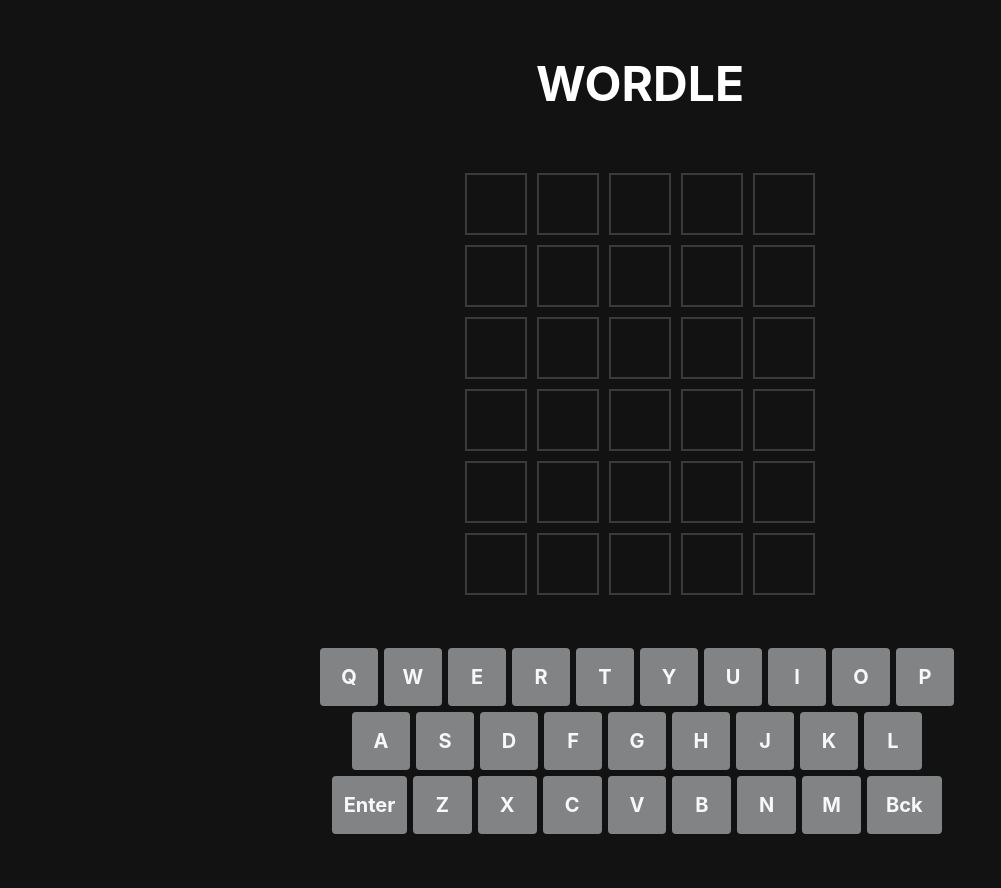
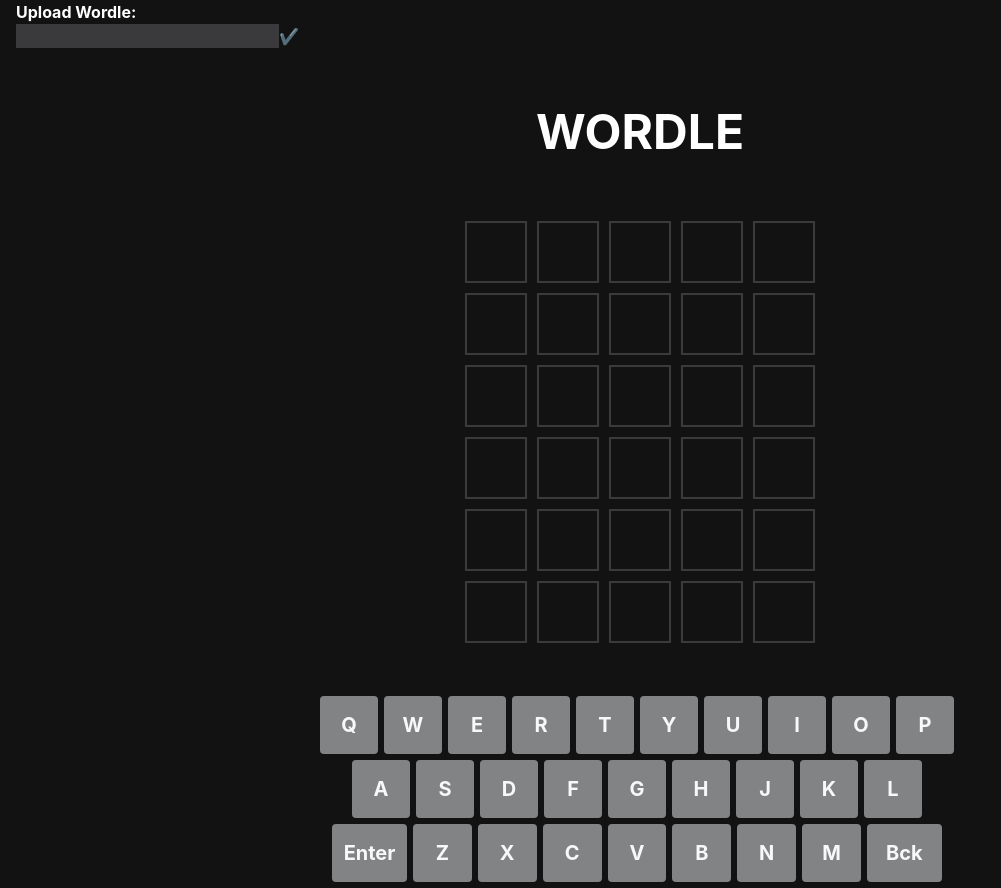
Before and after one commit to LeslieC21/wordle, a React (Vite) app: page / in a window 1280 px wide. Shown: the whole page, without its empty margins (0-1001 px from the left). Before the commit the page ends 840 px from the top, so only its background shows below. Built offline with nearby package versions, Linux system fonts and the light colour scheme; no server answers.

Commit message:
Added Upload Word

```diff
--- a/src/App.tsx
+++ b/src/App.tsx
@@ -22,6 +22,7 @@
   const [guessLetterCount, setLetterCount] = useState(0);
   const [gameOver, setPlayerWon] = useState({ gameOver: false, won: true });
   const keyboardRef = useRef<KeyboardRef>(null);
+  const encodedWord: string = btoa(selectedWord);
 
   function fetchNewWord() {
     getWord()
@@ -125,7 +126,10 @@
 
   function keySelected(key: string) {
     const isLetter = /^[a-zA-Z]$/.test(key);
-    if (isLetter) {
+    const inputEle = document.getElementById("wordleInput") as HTMLInputElement;
+    const isFocused = (document.activeElement === inputEle);
+
+    if (isLetter && !isFocused) {
       setGameboard((prevGB) =>
         prevGB.map((row, rowIndex) =>
           rowIndex === guessCount
@@ -185,8 +189,29 @@
     };
   }, [guessCount, guessLetterCount, gameboard, selectedWord]);
 
+  function uploadWordle() {
+    const inputEle = document.getElementById('wordleInput') as HTMLInputElement;
+    const encodedWord = inputEle.value;
+    const decodedWord = atob(encodedWord);
+
+    setWord(decodedWord);
+    setGuessCount(0);
+    setLetterCount(0);
+    setPlayerWon({ gameOver: false, won: false });
+    setGameboard(createGameBoard());
+    keyboardRef.current?.playAgain();
+    console.log(selectedWord);
+
+    inputEle.value = "";
+  }
+
   return (
     <>
+    <div className="ml-[1em]">
+      <p>Upload Wordle:</p>
+      <input id="wordleInput" className="bg-[#3a3a3c] text=[1em] font-bold text-[#fff]"/>
+      <button onClick={ uploadWordle }>&#10004;</button>
+    </div>
       <h1 className="text-[3em] font-bold m-[1em] flex items-center justify-center">
         WORDLE
       </h1>
@@ -205,6 +230,8 @@
             >
               Play Again
             </button>
+            <p>Want to share this wordle with your friends? Give them this code!</p>
+            <p>{ encodedWord }</p>
           </div>
         )}
       </main>
```
